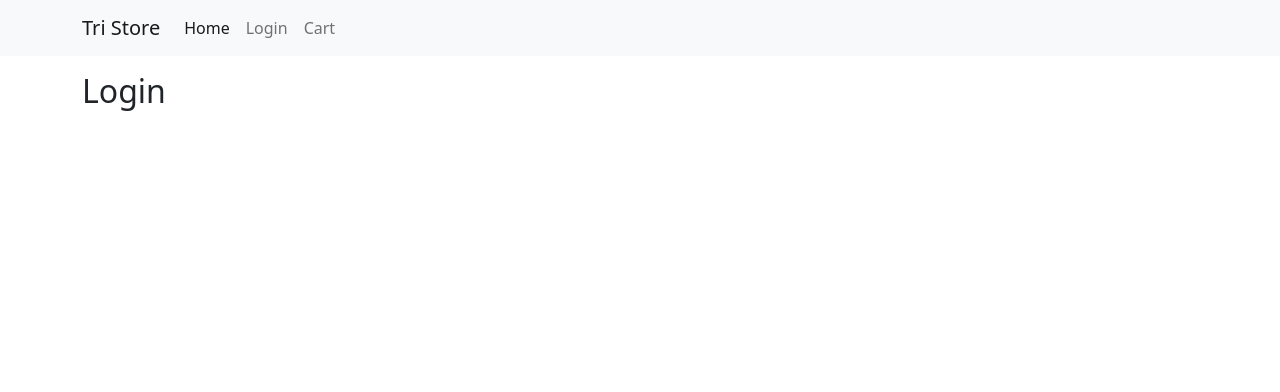
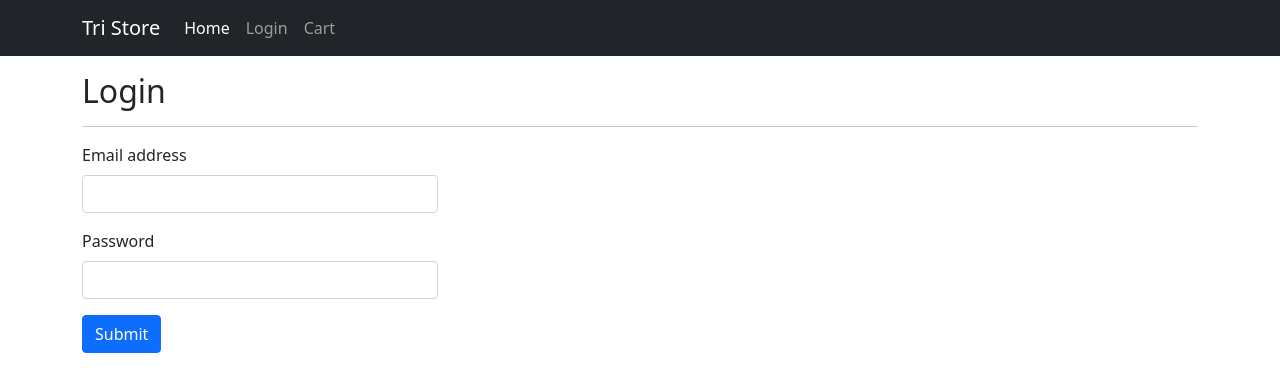
Before and after one commit to triartainyoman/Hacktiv8-Final-Project, a React (Create React App) app: page /login in a window 1280 px wide. Shown: the top 392 px of the page. Built offline with nearby package versions, Linux system fonts and the light colour scheme.

Commit message:
Fetch products

```diff
--- a/package.json
+++ b/package.json
@@ -9,6 +9,7 @@
     "bootstrap": "^5.1.3",
     "react": "^18.2.0",
     "react-dom": "^18.2.0",
+    "react-loading-skeleton": "^3.1.0",
     "react-router-dom": "^6.3.0",
     "react-scripts": "5.0.1",
     "web-vitals": "^2.1.4"
--- a/src/components/Header/Header.js
+++ b/src/components/Header/Header.js
@@ -3,7 +3,7 @@ import { Link } from "react-router-dom";
 
 function Header() {
   return (
-    <nav className="navbar navbar-expand-lg navbar-light bg-light">
+    <nav className="navbar navbar-expand-lg navbar-dark bg-dark">
       <div className="container">
         <Link className="navbar-brand" to="/">
           Tri Store
--- /dev/null
+++ b/src/components/ProductCard/Card.js
@@ -0,0 +1,30 @@
+import React from "react";
+import { Link } from "react-router-dom";
+
+function Card(props) {
+  return (
+    <div className="col-md-3 mb-3">
+      <div className="card p-3">
+        <img
+          src={props.imageUrl}
+          className="card-img-top"
+          alt="Product Image"
+          height={250}
+        />
+        <div className="card-body">
+          <h5 className="card-title">{props.title}</h5>
+          <div className="badge bg-dark mb-2">{props.category}</div>
+          <p className="card-text text-bold fw-bold lead">${props.price}</p>
+          <Link to="/detail" className="btn btn-outline-dark me-2">
+            Detail
+          </Link>
+          <button href="#" className="btn btn-dark">
+            Add to Cart
+          </button>
+        </div>
+      </div>
+    </div>
+  );
+}
+
+export default Card;
--- a/src/pages/Home.js
+++ b/src/pages/Home.js
@@ -1,9 +1,60 @@
-import React from "react";
+import React, { useState, useEffect } from "react";
+import Skeleton from "react-loading-skeleton";
+import Card from "../components/ProductCard/Card";
 
 function Home() {
+  const [products, setProducts] = useState([]);
+  const [isLoading, setIsLoading] = useState(false);
+
+  useEffect(() => {
+    const getProducts = async () => {
+      setIsLoading(true);
+      const response = await fetch("https://fakestoreapi.com/products?limit=30")
+        .then((res) => res.json())
+        .then((json) => setProducts(json));
+      setIsLoading(false);
+    };
+    getProducts();
+  }, []);
+
+  const Loading = () => {
+    return (
+      <div className="row">
+        <div className="col-md-3">
+          <Skeleton height={350} baseColor="darkgrey" />
+        </div>
+        <div className="col-md-3">
+          <Skeleton height={350} baseColor="darkgrey" />
+        </div>
+        <div className="col-md-3">
+          <Skeleton height={350} baseColor="darkgrey" />
+        </div>
+      </div>
+    );
+  };
+
+  const ShowProducts = () => {
+    return (
+      <div className="row">
+        {products.map((product, index) => {
+          return (
+            <Card
+              key={index}
+              imageUrl={product.image}
+              title={product.title}
+              category={product.category}
+              price={product.price}
+            />
+          );
+        })}
+      </div>
+    );
+  };
+
   return (
     <div>
-      <h2>Products</h2>
+      <h2 className="mb-3">Products</h2>
+      {isLoading == true ? <Loading /> : <ShowProducts />}
     </div>
   );
 }
--- a/src/pages/Login.js
+++ b/src/pages/Login.js
@@ -4,6 +4,37 @@ function Login() {
   return (
     <div>
       <h2>Login</h2>
+      <hr />
+      <div className="row">
+        <div className="col-md-4">
+          <form>
+            <div class="mb-3">
+              <label for="exampleInputEmail1" class="form-label">
+                Email address
+              </label>
+              <input
+                type="email"
+                class="form-control"
+                id="exampleInputEmail1"
+                aria-describedby="emailHelp"
+              />
+            </div>
+            <div class="mb-3">
+              <label for="exampleInputPassword1" class="form-label">
+                Password
+              </label>
+              <input
+                type="password"
+                class="form-control"
+                id="exampleInputPassword1"
+              />
+            </div>
+            <button type="submit" class="btn btn-primary">
+              Submit
+            </button>
+          </form>
+        </div>
+      </div>
     </div>
   );
 }
```
Also changed, not shown: 1 other file (tests, documents, lock files or other folders).
